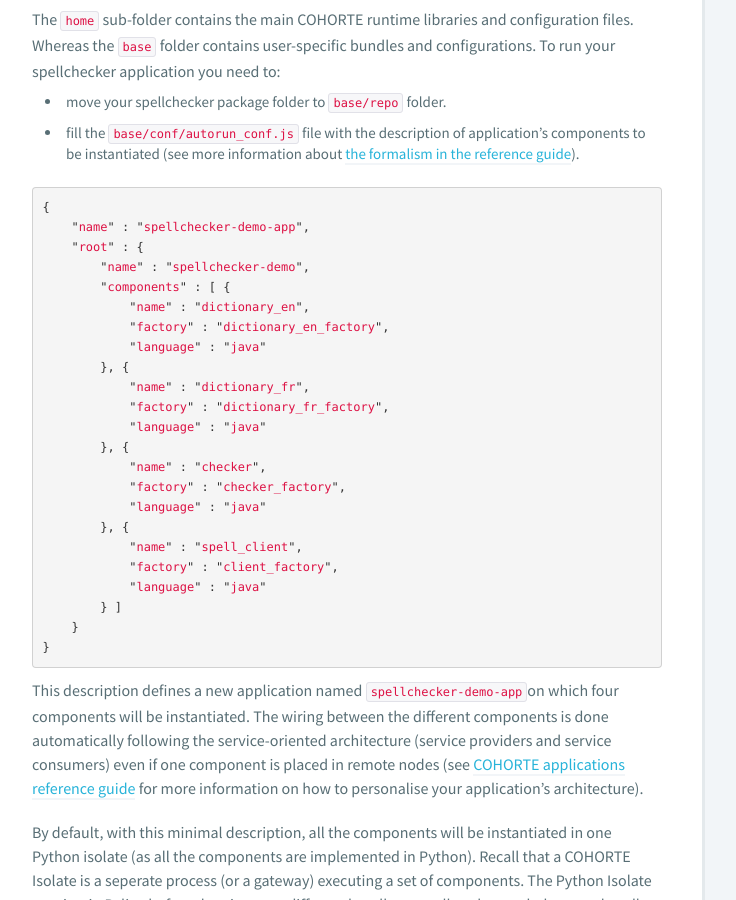
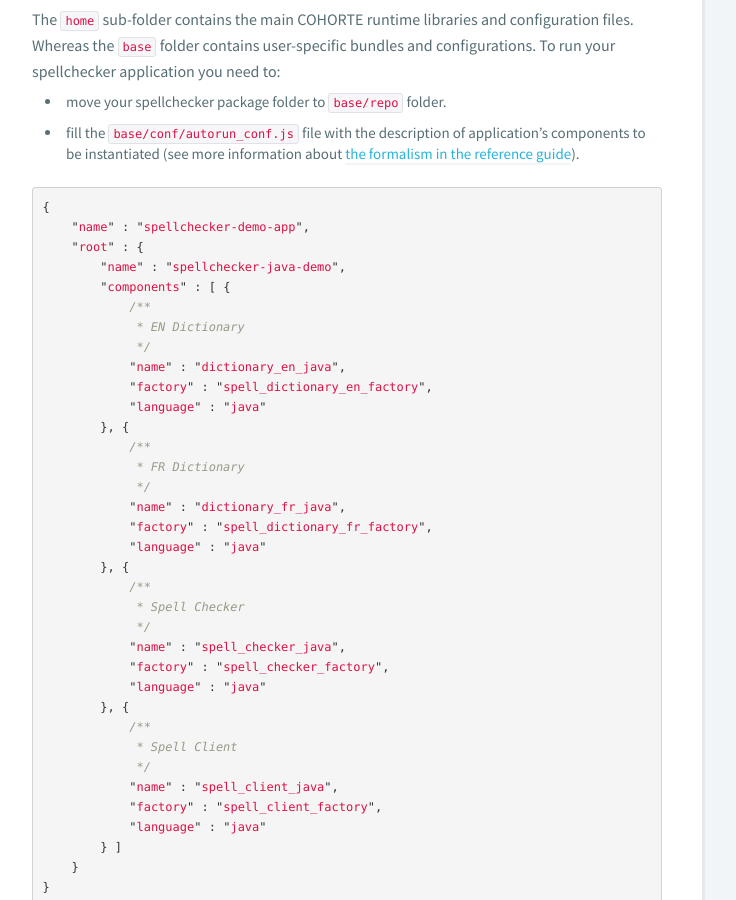
Before and after one commit to cohorte/cohorte.github.io, a Jekyll site: the page built from docs/1.x/tutorials/spellchecker/java.md, in a window 1280 px wide and 900 px high, scrolled down 9596 px. Shown: the whole window, without its empty margins (138-874 px from the left). Built offline with Jekyll 4.4.1, drawn with Linux system fonts in a browser that asks for light colours.

```diff
--- a/docs/1.x/tutorials/spellchecker/java.md
+++ b/docs/1.x/tutorials/spellchecker/java.md
@@ -373,22 +373,34 @@
 {
     "name" : "spellchecker-demo-app",
     "root" : {
-        "name" : "spellchecker-demo",
+        "name" : "spellchecker-java-demo",
         "components" : [ {
-            "name" : "dictionary_en",
-            "factory" : "dictionary_en_factory",
+            /**
+             * EN Dictionary
+             */
+            "name" : "dictionary_en_java",
+            "factory" : "spell_dictionary_en_factory",
             "language" : "java"
         }, {
-            "name" : "dictionary_fr",
-            "factory" : "dictionary_fr_factory",
+            /**
+             * FR Dictionary
+             */
+            "name" : "dictionary_fr_java",
+            "factory" : "spell_dictionary_fr_factory",
             "language" : "java"
         }, {
-            "name" : "checker",
-            "factory" : "checker_factory",
+            /**
+             * Spell Checker
+             */
+            "name" : "spell_checker_java",
+            "factory" : "spell_checker_factory",
             "language" : "java"
         }, {
-            "name" : "spell_client",
-            "factory" : "client_factory",
+            /**
+             * Spell Client
+             */
+            "name" : "spell_client_java",
+            "factory" : "spell_client_factory",
             "language" : "java"
         } ]
     }
```
Also changed, not shown: docs/1.x/applications/index.md (+17 -2 lines), docs/1.x/tutorials/getting-started/index.md (added, +93 -0 lines), docs/1.x/tutorials/spellchecker/index.md (+1 -1 lines), docs/1.x/tutorials/getting-started/getting-started-img-1.png (added), docs/1.x/tutorials/getting-started/getting-started-img-2.png (added).
